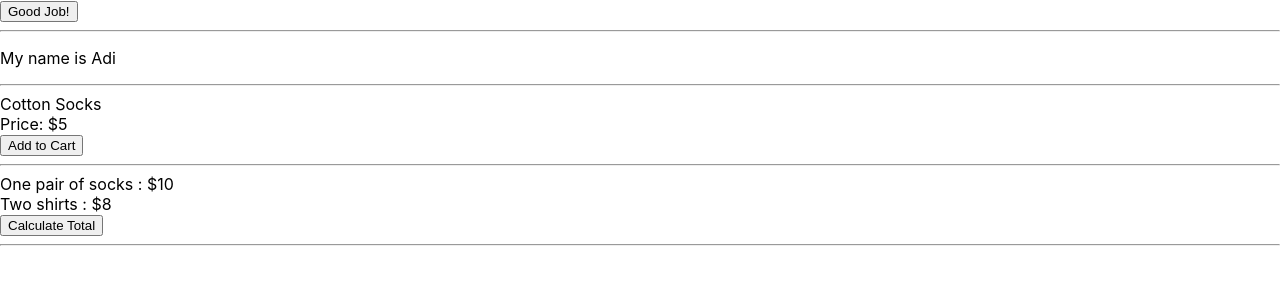
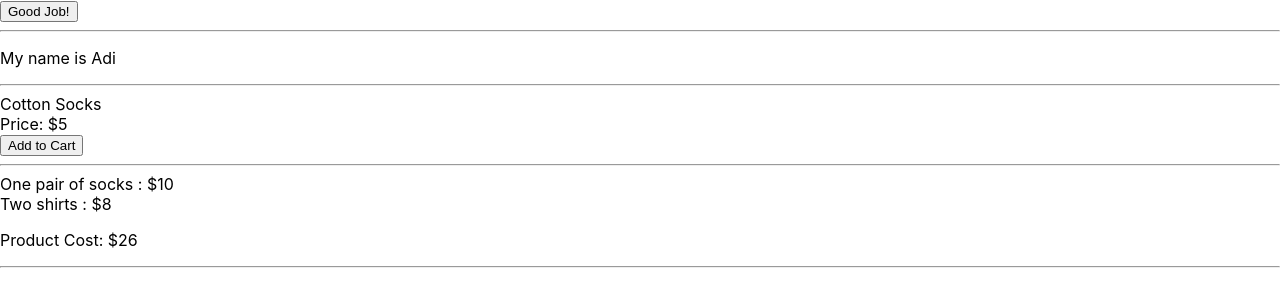
Before and after one commit to AdityaLearnsCoding/ReactDev, a React (Create React App) app: page / in a window 1280 px wide. Shown: the top 306 px of the page. Built offline with nearby package versions, Linux system fonts and the light colour scheme.

Commit message:
react_learn: Updated 1d solution

```diff
--- a/src/components/lesson1/JSSumOneD.jsx
+++ b/src/components/lesson1/JSSumOneD.jsx
@@ -1,18 +1,19 @@
 import { Component }   from "react";
 class ParaExercise extends Component {
+
     printSum = () => {
         const item1 = 10; //socks
         const quantityItem2 = 2;
         const item2 = 8;  //shirts
         const sum = item1 + (item2 * quantityItem2);
-        console.log("" + sum);
+        return sum;
     }
     render() {
         return (
             <div>
                 <span>One pair of socks : $10</span><br/>
                 <span>Two shirts : $8</span><br/>
-                <button onClick={this.printSum}>Calculate Total</button>
+                <p>Product Cost: ${this.printSum()}</p>
             </div>
         );
     }
```
